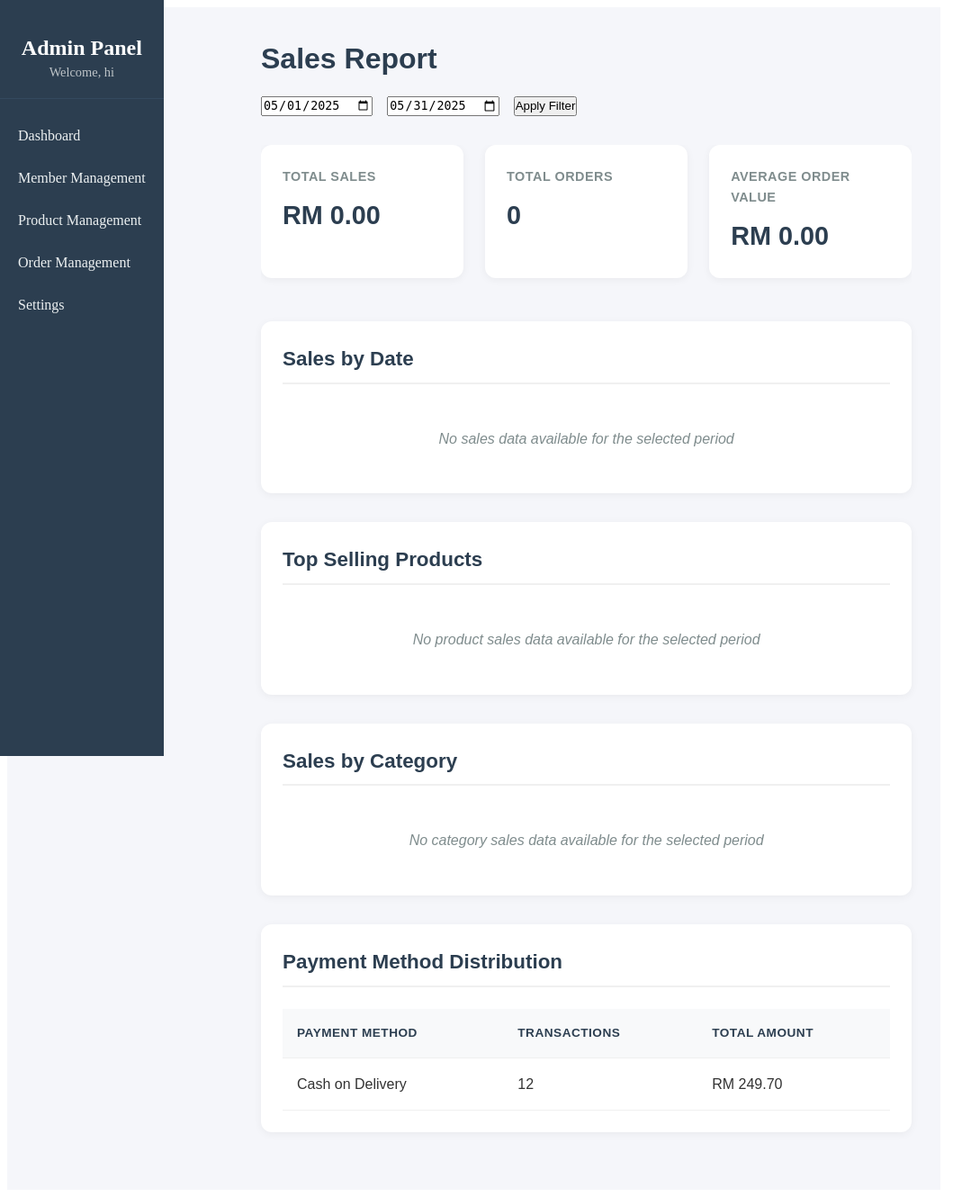
After one commit to Toon-mek/BeautyEcom, a PHP site: page /admin/salesReport.php in a window 1280 px wide. The commit adds this page. Shown: the whole page at 90% size, without its empty margins (0-1079 px from the left). Run offline with PHP 8.4, Linux system fonts and the light colour scheme; a user stored in the database is signed in; data comes from the database, SQL or seed files in the repository.

Commit message:
inventory and sales report

```diff
--- /dev/null
+++ b/newPHP/app/admin/salesReport.php
@@ -0,0 +1,341 @@
+<?php
+if (session_status() === PHP_SESSION_NONE) {
+    session_start();
+}
+require_once __DIR__ . '/../config.php';
+require_once __DIR__ . '/../_base.php';
+
+
+requireLogin('staff');
+
+// Get date range from request or default to current month
+$start_date = $_GET['start_date'] ?? date('Y-m-01');
+$end_date = $_GET['end_date'] ?? date('Y-m-t');
+
+// Get total sales
+$total_sales = getTotalSales($pdo);
+
+// Get sales by date range
+$stmt = $pdo->prepare("
+    SELECT DATE(OrderDate) as sale_date,
+           COUNT(*) as order_count,
+           SUM(OrderTotalAmount) as daily_total
+    FROM orders
+    WHERE OrderStatus = 'Completed'
+    AND OrderDate BETWEEN ? AND ?
+    GROUP BY DATE(OrderDate)
+    ORDER BY sale_date DESC
+");
+$stmt->execute([$start_date, $end_date]);
+$sales_by_date = $stmt->fetchAll();
+
+// Get top selling products
+$stmt = $pdo->prepare("
+    SELECT p.ProductName,
+           SUM(oi.Quantity) as total_quantity,
+           SUM(oi.Quantity * oi.OrderItemPrice) as total_revenue
+    FROM orderitem oi
+    JOIN product p ON oi.ProductID = p.ProductID
+    JOIN orders o ON oi.OrderID = o.OrderID
+    WHERE o.OrderStatus = 'Completed'
+    AND o.OrderDate BETWEEN ? AND ?
+    GROUP BY p.ProductID
+    ORDER BY total_quantity DESC
+    LIMIT 5
+");
+$stmt->execute([$start_date, $end_date]);
+$top_products = $stmt->fetchAll();
+
+// Get sales by category
+$stmt = $pdo->prepare("
+    SELECT c.CategoryName,
+           COUNT(DISTINCT o.OrderID) as order_count,
+           SUM(oi.Quantity * oi.OrderItemPrice) as total_revenue
+    FROM orders o
+    JOIN orderitem oi ON o.OrderID = oi.OrderID
+    JOIN product p ON oi.ProductID = p.ProductID
+    JOIN category c ON p.CategoryID = c.CategoryID
+    WHERE o.OrderStatus = 'Completed'
+    AND o.OrderDate BETWEEN ? AND ?
+    GROUP BY c.CategoryID
+    ORDER BY total_revenue DESC
+");
+$stmt->execute([$start_date, $end_date]);
+$sales_by_category = $stmt->fetchAll();
+
+// Get payment method distribution
+$stmt = $pdo->prepare("
+    SELECT PaymentMethod,
+           COUNT(*) as payment_count,
+           SUM(AmountPaid) as total_amount
+    FROM payment
+    WHERE PaymentStatus = 'Paid'
+    AND PaymentDate BETWEEN ? AND ?
+    GROUP BY PaymentMethod
+");
+$stmt->execute([$start_date, $end_date]);
+$payment_distribution = $stmt->fetchAll();
+?>
+
+<!DOCTYPE html>
+<html lang="en">
+<head>
+    <meta charset="UTF-8">
+    <meta name="viewport" content="width=device-width, initial-scale=1.0">
+    <title>Sales Report - Admin Panel</title>
+    <link rel="stylesheet" href="../css/admin.css">
+    <style>
+        .sales-report * {
+            margin: 0;
+            padding: 0;
+            box-sizing: border-box;
+        }
+        .sales-report {
+            font-family: Arial, sans-serif;
+            line-height: 1.6;
+            color: #333;
+            background-color: #f5f6fa;
+        }
+        .sales-center-wrap {
+            display: flex;
+            justify-content: flex-start;
+            width: 100%;
+        }
+        .sales-content {
+            flex: 1;
+            padding: 2rem;
+            margin-left: 250px; /* for sidebar */
+            width: 100%;
+            max-width: none;
+            margin-right: 0;
+        }
+        .sales-header {
+            margin-bottom: 2rem;
+        }
+        .sales-header h1 {
+            color: #2c3e50;
+            font-size: 2rem;
+            font-weight: 600;
+        }
+        .sales-stats {
+            display: flex;
+            flex-wrap: wrap;
+            gap: 1.5rem;
+            margin-bottom: 2rem;
+            overflow-x: auto;
+            padding-bottom: 1rem;
+        }
+        .sales-stat-card {
+            background: white;
+            padding: 1.5rem;
+            border-radius: 12px;
+            box-shadow: 0 2px 10px rgba(0,0,0,0.05);
+            min-width: 220px;
+            flex: 1 1 220px;
+            transition: transform 0.2s ease;
+        }
+        .sales-stat-card:hover {
+            transform: translateY(-5px);
+        }
+        .sales-stat-card h3 {
+            color: #7f8c8d;
+            font-size: 0.9rem;
+            text-transform: uppercase;
+            letter-spacing: 0.5px;
+            margin-bottom: 0.5rem;
+        }
+        .sales-stat-card p, .sales-stat-card .value {
+            color: #2c3e50;
+            font-size: 1.8rem;
+            font-weight: 700;
+        }
+        .sales-section {
+            background: white;
+            border-radius: 12px;
+            box-shadow: 0 2px 10px rgba(0,0,0,0.05);
+            padding: 1.5rem;
+            margin-bottom: 2rem;
+        }
+        .sales-section-header {
+            color: #2c3e50;
+            font-size: 1.4rem;
+            margin-bottom: 1.5rem;
+            padding-bottom: 0.5rem;
+            border-bottom: 2px solid #f0f0f0;
+        }
+        .sales-table {
+            width: 100%;
+            border-collapse: collapse;
+            margin-top: 1rem;
+        }
+        .sales-table th,
+        .sales-table td {
+            padding: 1rem;
+            text-align: left;
+            border-bottom: 1px solid #f0f0f0;
+        }
+        .sales-table th {
+            background-color: #f8f9fa;
+            color: #2c3e50;
+            font-weight: 600;
+            text-transform: uppercase;
+            font-size: 0.85rem;
+            letter-spacing: 0.5px;
+        }
+        .sales-table tr:hover {
+            background-color: #f8f9fa;
+        }
+        .sales-no-data {
+            text-align: center;
+            padding: 1.5rem;
+            color: #7f8c8d;
+            font-style: italic;
+        }
+        @media (max-width: 1200px) {
+            .sales-content {
+                max-width: 100%;
+                margin-left: 200px;
+            }
+        }
+        @media (max-width: 900px) {
+            .sales-content {
+                margin-left: 0;
+                padding: 1rem;
+            }
+        }
+    </style>
+</head>
+<body>
+    <div class="admin-flex-container">
+        <?php include 'adminSidebar.php'; ?>
+        <div class="sales-report">
+            <div class="sales-center-wrap">
+                <div class="sales-content">
+                    <div class="sales-header">
+                        <h1>Sales Report</h1>
+                        <form class="sales-date-filter" method="GET" style="margin-top: 1rem; margin-bottom: 2rem; display: flex; gap: 1rem;">
+                            <input type="date" name="start_date" value="<?php echo $start_date; ?>">
+                            <input type="date" name="end_date" value="<?php echo $end_date; ?>">
+                            <button type="submit">Apply Filter</button>
+                        </form>
+                    </div>
+                    <div class="sales-stats">
+                        <div class="sales-stat-card">
+                            <h3>Total Sales</h3>
+                            <div class="value">RM <?php echo number_format($total_sales, 2); ?></div>
+                        </div>
+                        <div class="sales-stat-card">
+                            <h3>Total Orders</h3>
+                            <div class="value"><?php echo count($sales_by_date); ?></div>
+                        </div>
+                        <div class="sales-stat-card">
+                            <h3>Average Order Value</h3>
+                            <div class="value">RM <?php echo count($sales_by_date) > 0 ? number_format($total_sales / count($sales_by_date), 2) : '0.00'; ?></div>
+                        </div>
+                    </div>
+                    <div class="sales-section">
+                        <h2 class="sales-section-header">Sales by Date</h2>
+                        <?php if (!empty($sales_by_date)): ?>
+                            <table class="sales-table">
+                                <thead>
+                                    <tr>
+                                        <th>Date</th>
+                                        <th>Orders</th>
+                                        <th>Total Sales</th>
+                                    </tr>
+                                </thead>
+                                <tbody>
+                                    <?php foreach ($sales_by_date as $sale): ?>
+                                        <tr>
+                                            <td><?php echo date('d M Y', strtotime($sale['sale_date'])); ?></td>
+                                            <td><?php echo $sale['order_count']; ?></td>
+                                            <td>RM <?php echo number_format($sale['daily_total'], 2); ?></td>
+                                        </tr>
+                                    <?php endforeach; ?>
+                                </tbody>
+                            </table>
+                        <?php else: ?>
+                            <div class="sales-no-data">No sales data available for the selected period</div>
+                        <?php endif; ?>
+                    </div>
+                    <div class="sales-section">
+                        <h2 class="sales-section-header">Top Selling Products</h2>
+                        <?php if (!empty($top_products)): ?>
+                            <table class="sales-table">
+                                <thead>
+                                    <tr>
+                                        <th>Product</th>
+                                        <th>Units Sold</th>
+                                        <th>Revenue</th>
+                                    </tr>
+                                </thead>
+                                <tbody>
+                                    <?php foreach ($top_products as $product): ?>
+                                        <tr>
+                                            <td><?php echo htmlspecialchars($product['ProductName']); ?></td>
+                                            <td><?php echo $product['total_quantity']; ?></td>
+                                            <td>RM <?php echo number_format($product['total_revenue'], 2); ?></td>
+                                        </tr>
+                                    <?php endforeach; ?>
+                                </tbody>
+                            </table>
+                        <?php else: ?>
+                            <div class="sales-no-data">No product sales data available for the selected period</div>
+                        <?php endif; ?>
+                    </div>
+                    <div class="sales-section">
+                        <h2 class="sales-section-header">Sales by Category</h2>
+                        <?php if (!empty($sales_by_category)): ?>
+                            <table class="sales-table">
+                                <thead>
+                                    <tr>
+                                        <th>Category</th>
+                                        <th>Orders</th>
+                                        <th>Revenue</th>
+                                    </tr>
+                                </thead>
+                                <tbody>
+                                    <?php foreach ($sales_by_category as $category): ?>
+                                        <tr>
+                                            <td><?php echo htmlspecialchars($category['CategoryName']); ?></td>
+                                            <td><?php echo $category['order_count']; ?></td>
+                                            <td>RM <?php echo number_format($category['total_revenue'], 2); ?></td>
+                                        </tr>
+                                    <?php endforeach; ?>
+                                </tbody>
+                            </table>
+                        <?php else: ?>
+                            <div class="sales-no-data">No category sales data available for the selected period</div>
+                        <?php endif; ?>
+                    </div>
+                    <div class="sales-section">
+                        <h2 class="sales-section-header">Payment Method Distribution</h2>
+                        <?php if (!empty($payment_distribution)): ?>
+                            <table class="sales-table">
+                                <thead>
+                                    <tr>
+                                        <th>Payment Method</th>
+                                        <th>Transactions</th>
+                                        <th>Total Amount</th>
+                                    </tr>
+                                </thead>
+                                <tbody>
+                                    <?php foreach ($payment_distribution as $payment): ?>
+                                        <tr>
+                                            <td><?php echo htmlspecialchars($payment['PaymentMethod']); ?></td>
+                                            <td><?php echo $payment['payment_count']; ?></td>
+                                            <td>RM <?php echo number_format($payment['total_amount'], 2); ?></td>
+                                        </tr>
+                                    <?php endforeach; ?>
+                                </tbody>
+                            </table>
+                        <?php else: ?>
+                            <div class="sales-no-data">No payment data available for the selected period</div>
+                        <?php endif; ?>
+                    </div>
+                </div>
+            </div>
+        </div>
+    </div>
+</body>
+</html>
```
Also changed, not shown: newPHP/app/index.php (+1 -30 lines), newPHP/app/admin/adminSidebar.php (line endings or trailing spaces), newPHP/styles.css (line endings or trailing spaces).
